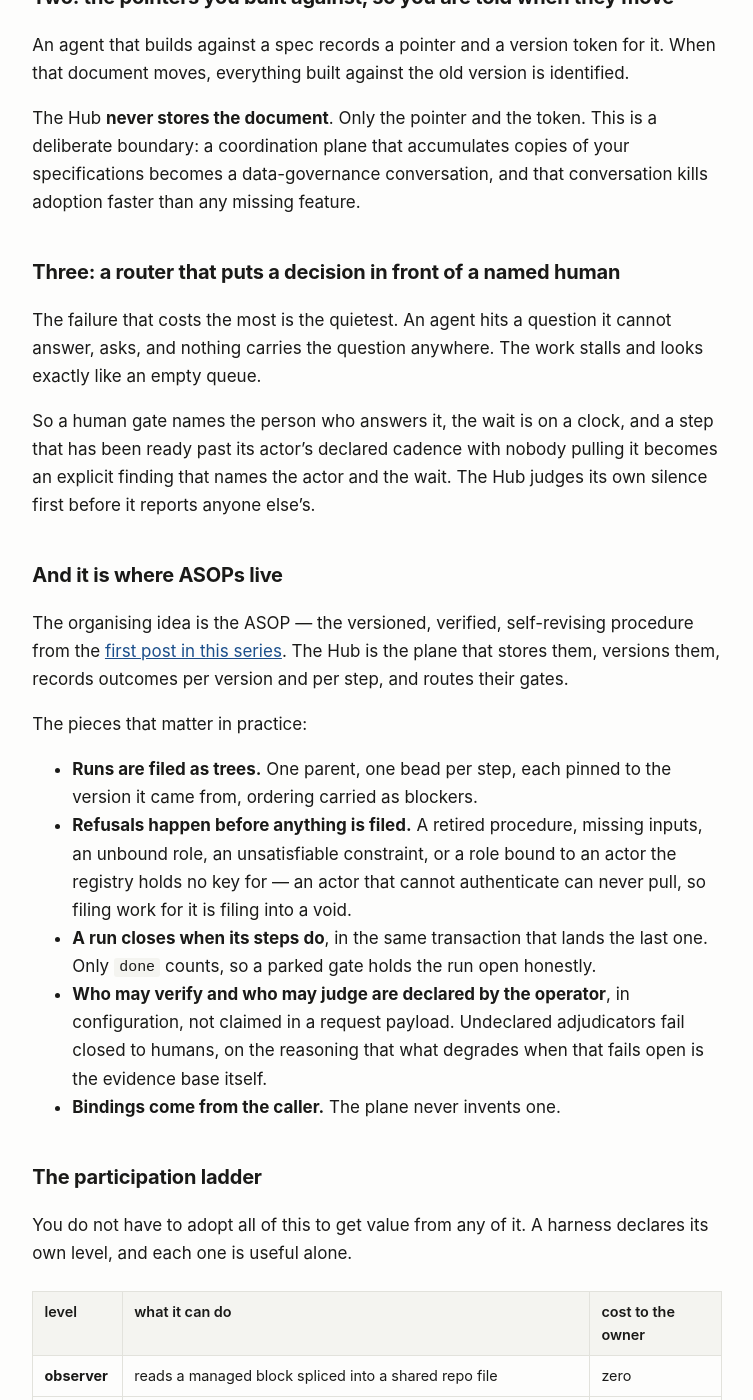
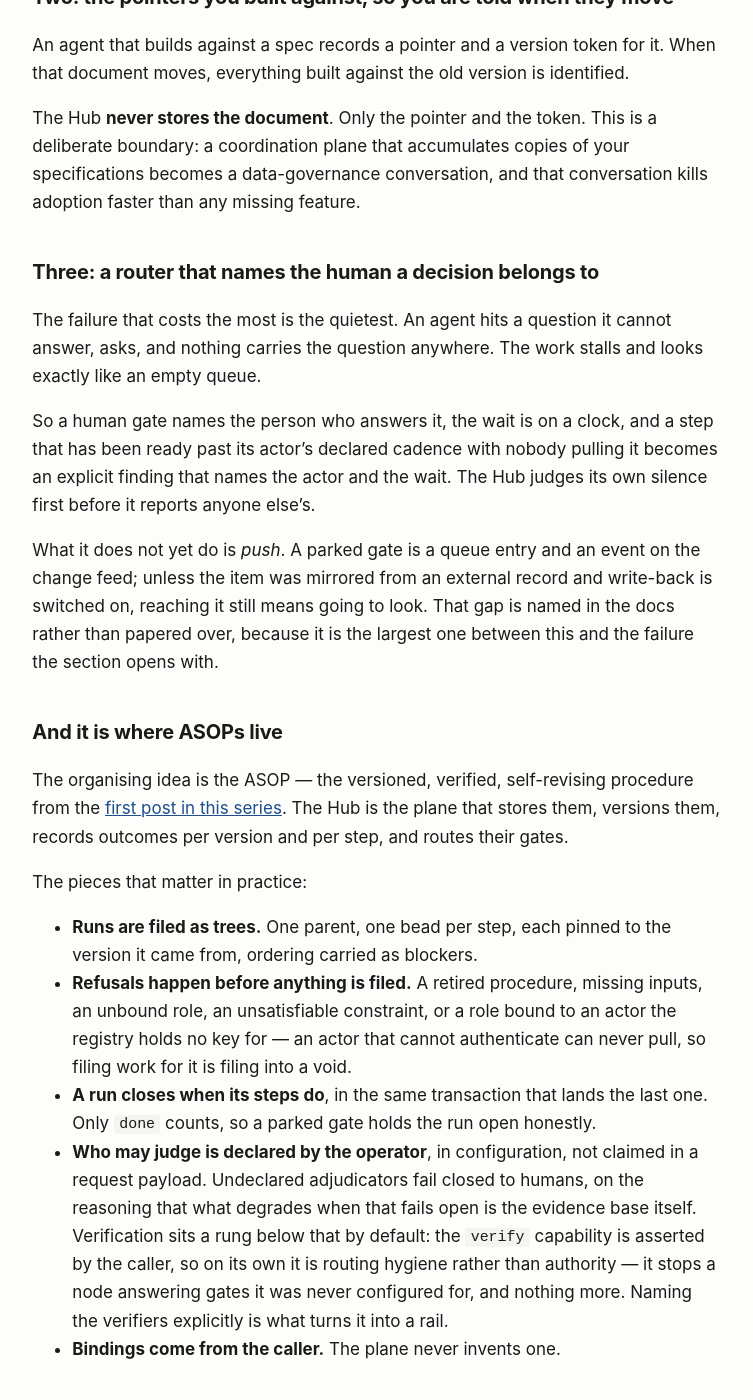
Before and after one commit to agentic-co/agentic-co.github.io, a Jekyll site: the page built from _posts/2026-09-07-what-the-hub-is.md, in a window 1280 px wide and 1400 px high, scrolled down 1020 px. Shown: the whole window, without its empty margins (263-1016 px from the left). Built offline with Jekyll 4.4.1, drawn with Linux system fonts in a browser that asks for light colours.

Commit message:
posts: three claims the specs do not support
A cross-model audit (GPT via codex, read-only) put the published posts against
ASOP.md, the hub docs and the runtime, and found three places where the prose
promised more than the code does. All three verified against source before
changing anything.

Verification authority. The posts claimed who may verify is operator-declared,
in configuration rather than claimed in a payload. participation.md is explicit
that the `verify` capability is caller-asserted and is "routing hygiene rather
than authority" until AGENTCO_VERIFIERS names the verifiers. Judged adjudication
was correctly described; verification was not, and the two were merged into one
sentence that overstated both.

The human router. The post promised a decision put "in front of" a named human,
having opened on the failure of a question that goes nowhere because nothing
guaranteed delivery. participation.md says nothing pushes a parked gate to its
owner by default. Claiming to have closed the exact gap the section opens with
is the worst version of this error, so the limit is now stated where the claim
was.

The retry sweep. `HubClient.sync()` exists and `agentic-co hub sync` invokes it,
but no cycle registers it, so "retried by a later sweep" implied an automation
that is not wired. Named the command instead.

Co-Authored-By: Claude Opus 5 (1M context) <noreply@anthropic.com>
Claude-Session: https://claude.ai/code/session_015YyiaeLj2ycT8Qttuf77in

```diff
--- a/_posts/2026-09-07-what-the-hub-is.md
+++ b/_posts/2026-09-07-what-the-hub-is.md
@@ -47,7 +47,7 @@ deliberate boundary: a coordination plane that accumulates copies of your
 specifications becomes a data-governance conversation, and that conversation kills
 adoption faster than any missing feature.
 
-## Three: a router that puts a decision in front of a named human
+## Three: a router that names the human a decision belongs to
 
 The failure that costs the most is the quietest. An agent hits a question it
 cannot answer, asks, and nothing carries the question anywhere. The work stalls
@@ -57,6 +57,12 @@ So a human gate names the person who answers it, the wait is on a clock, and a
 step that has been ready past its actor's declared cadence with nobody pulling it
 becomes an explicit finding that names the actor and the wait. The Hub judges its
 own silence first before it reports anyone else's.
+
+What it does not yet do is *push*. A parked gate is a queue entry and an event on
+the change feed; unless the item was mirrored from an external record and
+write-back is switched on, reaching it still means going to look. That gap is
+named in the docs rather than papered over, because it is the largest one
+between this and the failure the section opens with.
 
 ## And it is where ASOPs live
 
@@ -74,10 +80,13 @@ The pieces that matter in practice:
   never pull, so filing work for it is filing into a void.
 - **A run closes when its steps do**, in the same transaction that lands the last
   one. Only `done` counts, so a parked gate holds the run open honestly.
-- **Who may verify and who may judge are declared by the operator**, in
-  configuration, not claimed in a request payload. Undeclared adjudicators fail
-  closed to humans, on the reasoning that what degrades when that fails open is
-  the evidence base itself.
+- **Who may judge is declared by the operator**, in configuration, not claimed
+  in a request payload. Undeclared adjudicators fail closed to humans, on the
+  reasoning that what degrades when that fails open is the evidence base itself.
+  Verification sits a rung below that by default: the `verify` capability is
+  asserted by the caller, so on its own it is routing hygiene rather than
+  authority — it stops a node answering gates it was never configured for, and
+  nothing more. Naming the verifiers explicitly is what turns it into a rail.
 - **Bindings come from the caller.** The plane never invents one.
 
 ## The participation ladder
```
Also changed, not shown: _posts/2026-09-07-what-an-asop-is.md (+1 -1 lines), _posts/2026-09-07-what-the-harness-is.md (+2 -1 lines).
